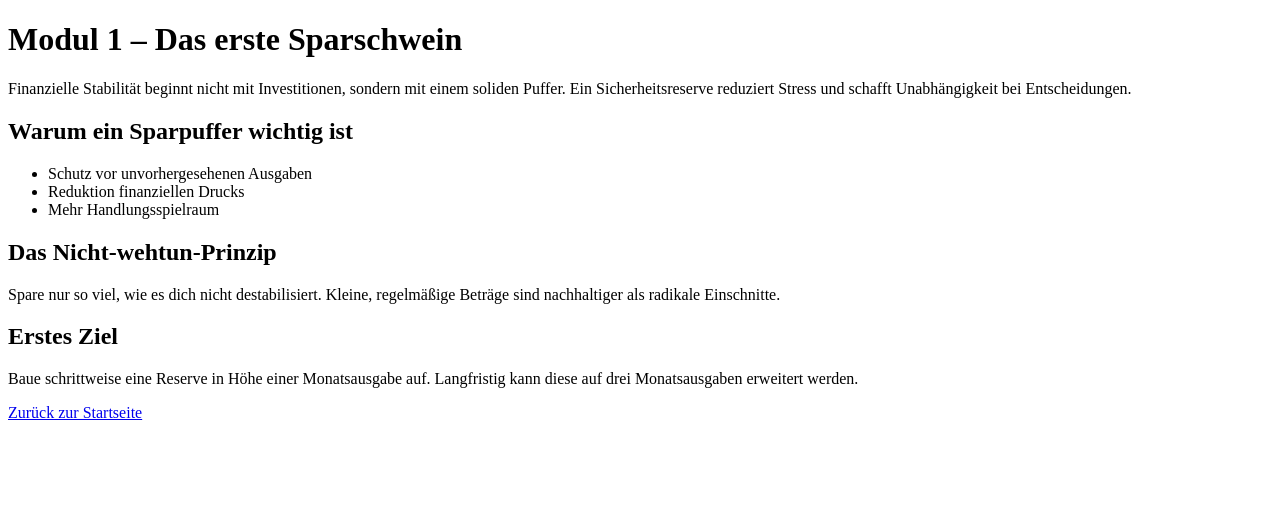
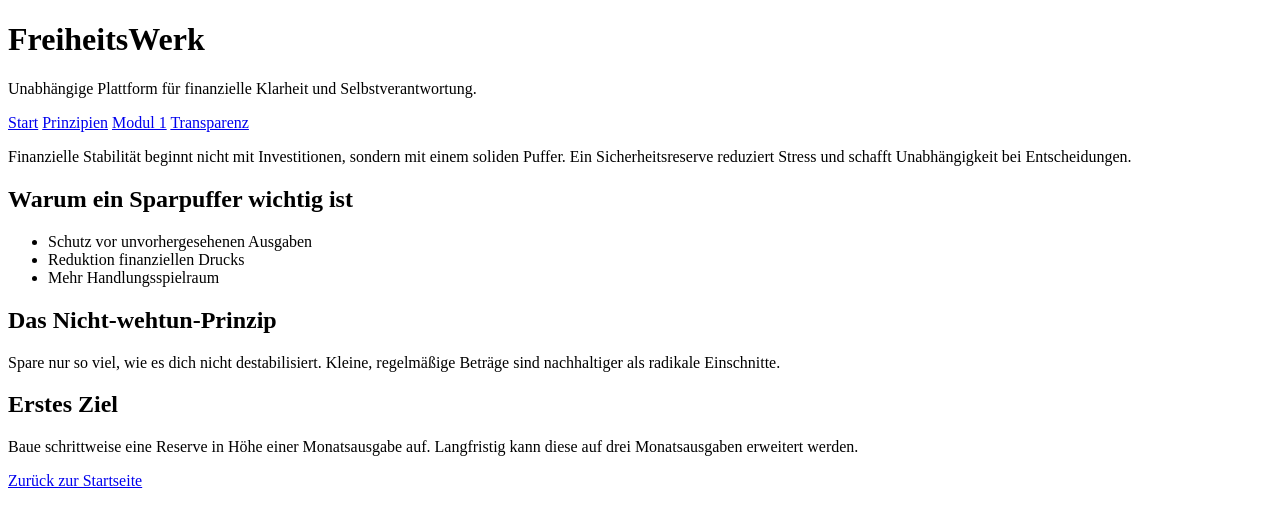
Before and after one commit to LIGONE-token/freiheitswerk, a plain HTML site: page modul-1.html in a window 1280 px wide. Drawn offline with Linux system fonts and the light colour scheme.

Commit message:
Update modul-1.html

```diff
--- a/modul-1.html
+++ b/modul-1.html
@@ -8,8 +8,17 @@
 <body>
 
 <header>
-<h1>Modul 1 – Das erste Sparschwein</h1>
+<h1>FreiheitsWerk</h1>
+<p>Unabhängige Plattform für finanzielle Klarheit und Selbstverantwortung.</p>
 </header>
+
+<nav>
+<a href="index.html">Start</a>
+<a href="prinzipien.html">Prinzipien</a>
+<a href="modul-1.html">Modul 1</a>
+<a href="transparenz.html">Transparenz</a>
+</nav>
+
 
 <section>
 <p>
```
